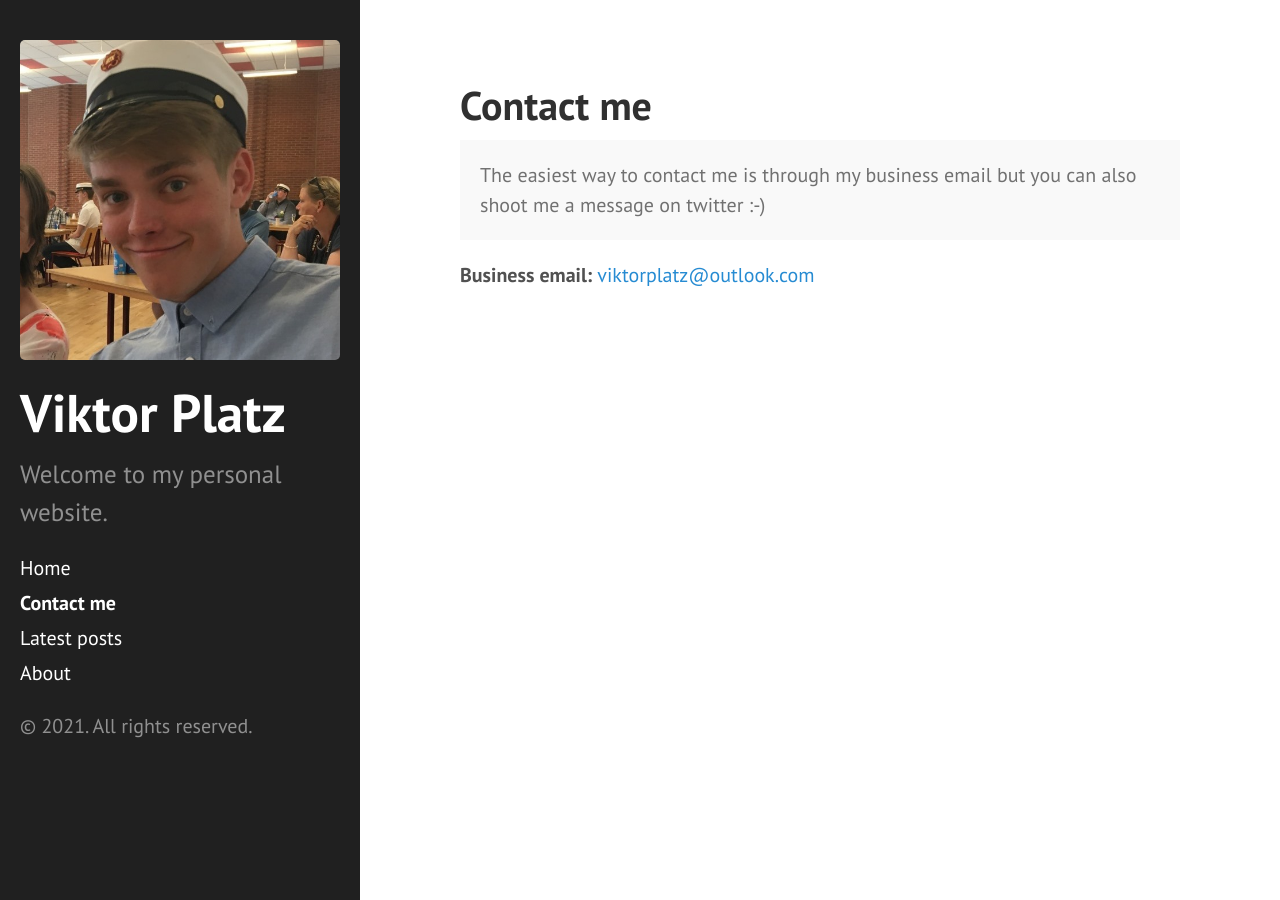
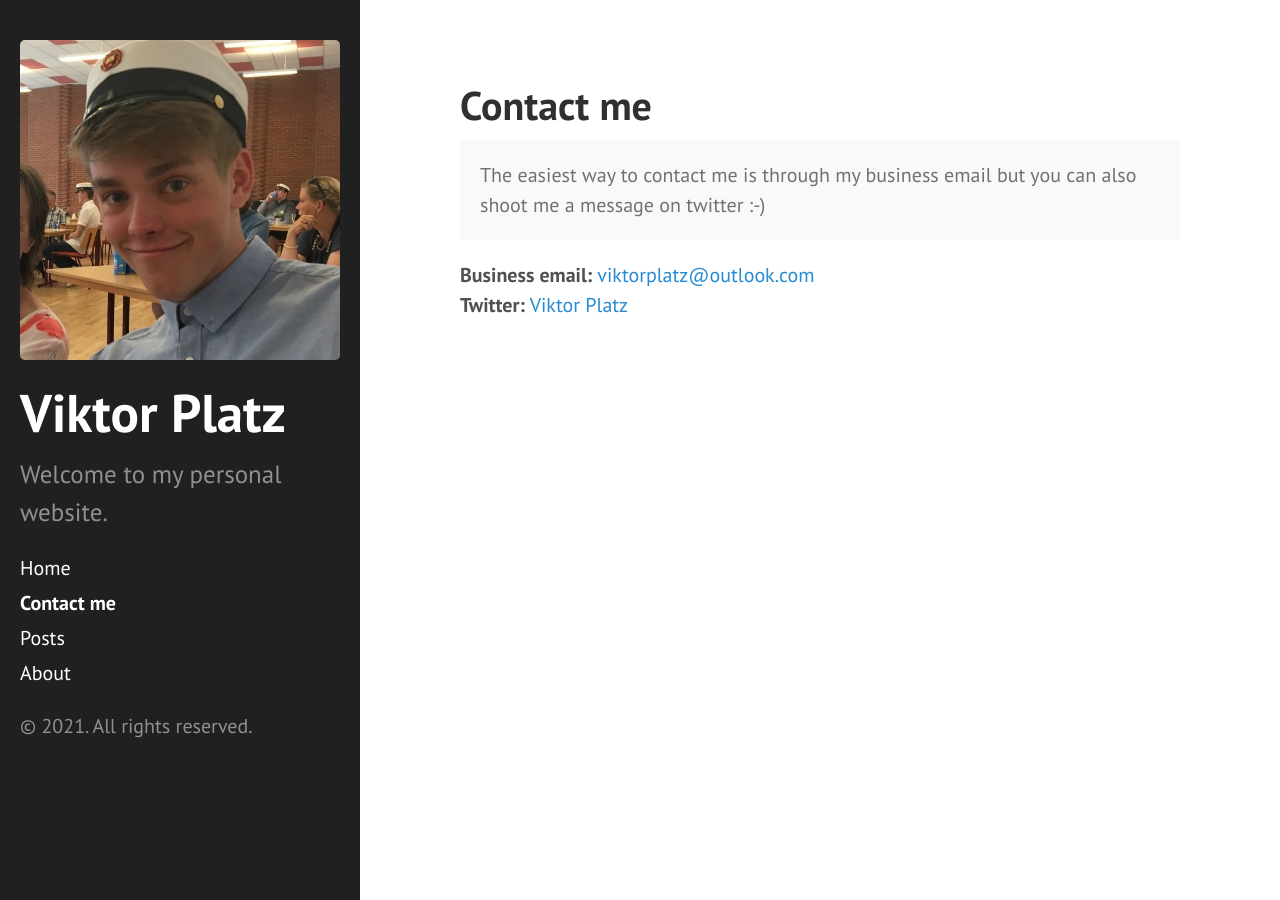
Before and after one commit to ViktorPlatz/redviktor.github.io, a Jekyll site: the page built from Contact me.html, in a window 1280 px wide. Built offline with Jekyll 4.4.1, drawn with Linux system fonts in a browser that asks for light colours.

Commit message:
Finishing up contact me

```diff
--- a/Contact me.html
+++ b/Contact me.html
@@ -9,3 +9,6 @@ title: Contact me
 
 <b>Business email:</b>
 <a href = "mailto: viktorplatz@outlook.com">viktorplatz@outlook.com</a>
+<br>
+<b>Twitter:</b>
+<a href = "https://twitter.com/ViktorPlatz">Viktor Platz</a>
--- a/Latest posts.html
+++ b/Posts.html
@@ -1,6 +1,6 @@
 ---
 layout: page
-title: Latest posts
+title: Posts
 ---
 
 <hr>
```
